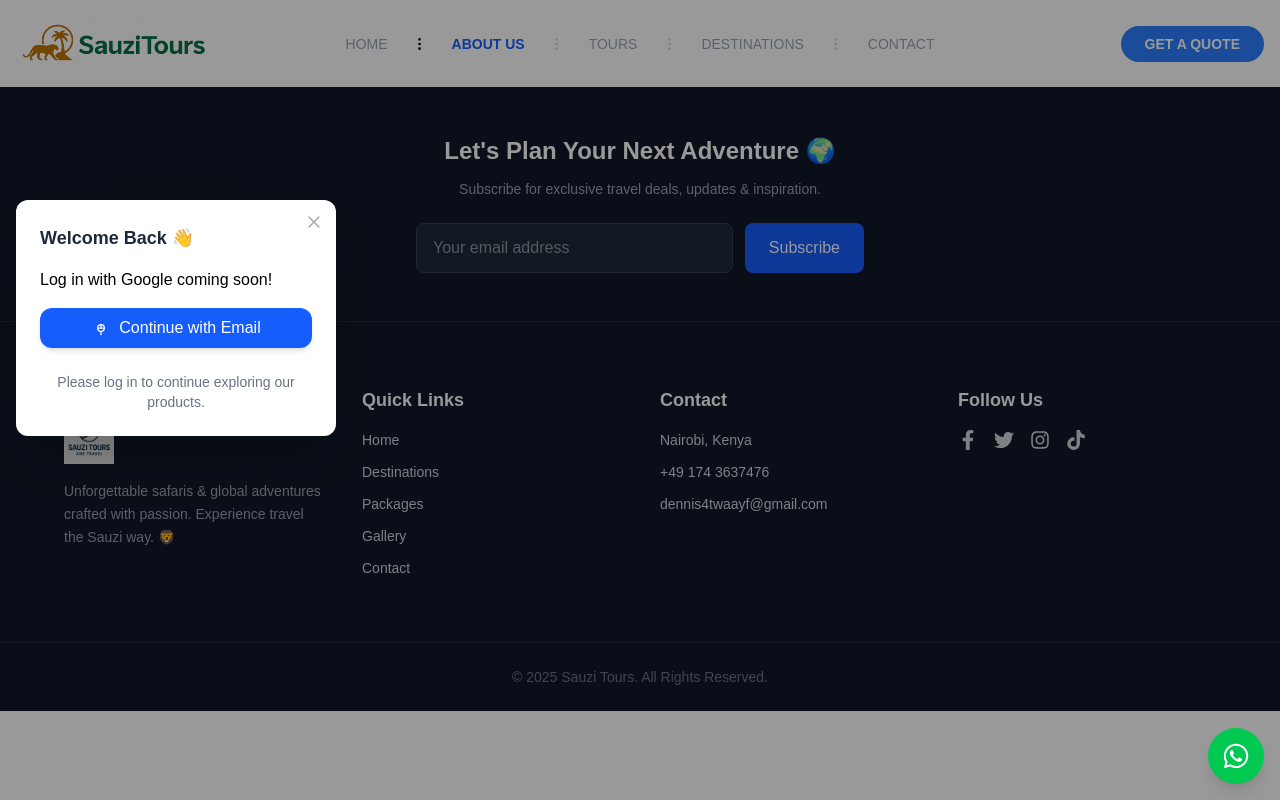
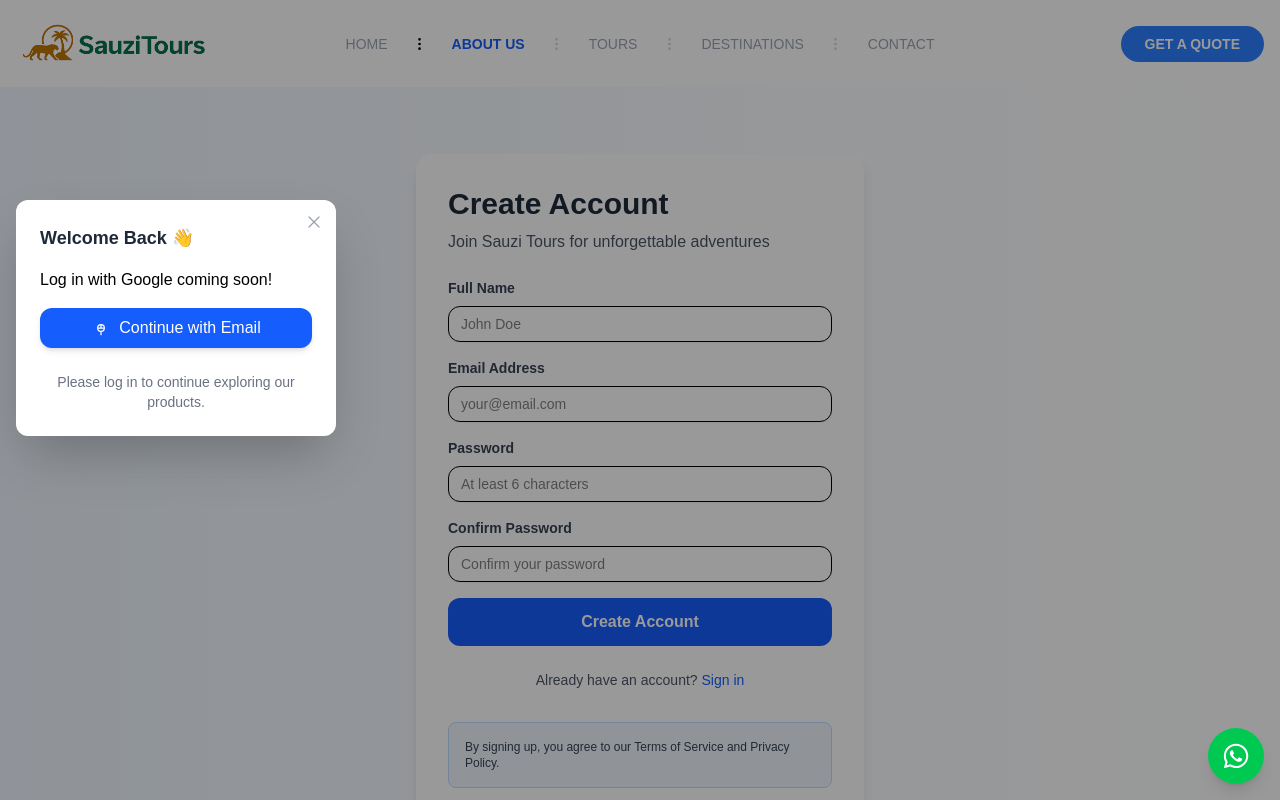
Before and after one commit to AMfalme/sauzi-tours-and-travels, a Next.js app: page /register in a window 1280 px wide. Shown: the top 800 px of the page. Built offline with nearby package versions, Linux system fonts and the light colour scheme; no server answers.

Commit message:
Add signupWithEmailAndPassword

```diff
--- a/src/app/(public)/register/page.tsx
+++ b/src/app/(public)/register/page.tsx
@@ -1,8 +1,212 @@
+
+"use client";
+
+import { useState } from "react";
+import { useRouter } from "next/navigation";
+import Link from "next/link";
+import { motion } from "framer-motion";
+import { Input } from "@/app/components/ui/input";
+import { signupWithEmail } from "@/app/lib/auth";
 
 export default function Register() {
+  const router = useRouter();
+  const [form, setForm] = useState({
+    name: "",
+    email: "",
+    password: "",
+    confirmPassword: "",
+  });
+  const [error, setError] = useState("");
+  const [loading, setLoading] = useState(false);
+
+  const handleChange = (e: React.ChangeEvent<HTMLInputElement>) => {
+    setForm({ ...form, [e.target.name]: e.target.value });
+    setError("");
+  };
+
+  const validateForm = (): boolean => {
+    if (!form.name.trim()) {
+      setError("Full name is required");
+      return false;
+    }
+
+    if (!form.email.trim()) {
+      setError("Email is required");
+      return false;
+    }
+
+    const emailRegex = /^[^\s@]+@[^\s@]+\.[^\s@]+$/;
+    if (!emailRegex.test(form.email)) {
+      setError("Invalid email address");
+      return false;
+    }
+
+    if (!form.password) {
+      setError("Password is required");
+      return false;
+    }
+
+    if (form.password.length < 6) {
+      setError("Password must be at least 6 characters");
+      return false;
+    }
+
+    if (form.password !== form.confirmPassword) {
+      setError("Passwords do not match");
+      return false;
+    }
+
+    return true;
+  };
+
+  const handleSubmit = async (e: React.FormEvent) => {
+    e.preventDefault();
+    setError("");
+
+    if (!validateForm()) {
+      return;
+    }
+
+    setLoading(true);
+
+    const result = await signupWithEmail(form.email, form.password, form.name);
+
+    if (result.success) {
+      // Redirect to login or dashboard
+      router.push("/dashboard");
+    } else {
+      setError(result.message);
+    }
+
+    setLoading(false);
+  };
+
   return (
-    <>
+    <div className="min-h-screen bg-gradient-to-r from-blue-50 to-white flex items-center justify-center px-6 py-12">
+      <motion.div
+        initial={{ opacity: 0, y: 40 }}
+        animate={{ opacity: 1, y: 0 }}
+        transition={{ duration: 0.6 }}
+        className="w-full max-w-md bg-white rounded-2xl shadow-lg p-8"
+      >
+        <h1 className="text-3xl font-bold text-gray-800 mb-2">
+          Create Account
+        </h1>
+        <p className="text-gray-600 mb-6">
+          Join Sauzi Tours for unforgettable adventures
+        </p>
 
-    </>
+        <form onSubmit={handleSubmit} className="space-y-4">
+          {/* Full Name */}
+          <div>
+            <label className="block text-sm font-semibold mb-2 text-gray-700">
+              Full Name
+            </label>
+            <Input
+              type="text"
+              name="name"
+              placeholder="John Doe"
+              value={form.name}
+              onChange={handleChange}
+              className="rounded-xl focus:ring-2 focus:ring-blue-500"
+            />
+          </div>
+
+          {/* Email */}
+          <div>
+            <label className="block text-sm font-semibold mb-2 text-gray-700">
+              Email Address
+            </label>
+            <Input
+              type="email"
+              name="email"
+              placeholder="your@email.com"
+              value={form.email}
+              onChange={handleChange}
+              className="rounded-xl focus:ring-2 focus:ring-blue-500"
+            />
+          </div>
+
+          {/* Password */}
+          <div>
+            <label className="block text-sm font-semibold mb-2 text-gray-700">
+              Password
+            </label>
+            <Input
+              type="password"
+              name="password"
+              placeholder="At least 6 characters"
+              value={form.password}
+              onChange={handleChange}
+              className="rounded-xl focus:ring-2 focus:ring-blue-500"
+            />
+          </div>
+
+          {/* Confirm Password */}
+          <div>
+            <label className="block text-sm font-semibold mb-2 text-gray-700">
+              Confirm Password
+            </label>
+            <Input
+              type="password"
+              name="confirmPassword"
+              placeholder="Confirm your password"
+              value={form.confirmPassword}
+              onChange={handleChange}
+              className="rounded-xl focus:ring-2 focus:ring-blue-500"
+            />
+          </div>
+
+          {/* Error Message */}
+          {error && (
+            <motion.div
+              initial={{ opacity: 0 }}
+              animate={{ opacity: 1 }}
+              className="bg-red-50 border border-red-200 text-red-700 px-4 py-3 rounded-lg text-sm"
+            >
+              {error}
+            </motion.div>
+          )}
+
+          {/* Submit Button */}
+          <motion.button
+            type="submit"
+            disabled={loading}
+            whileHover={!loading ? { scale: 1.02 } : {}}
+            whileTap={!loading ? { scale: 0.98 } : {}}
+            className={`w-full py-3 px-4 rounded-xl font-semibold transition-all ${
+              loading
+                ? "bg-blue-400 cursor-not-allowed text-white"
+                : "bg-blue-600 hover:bg-blue-700 text-white"
+            }`}
+          >
+            {loading ? "Creating account..." : "Create Account"}
+          </motion.button>
+        </form>
+
+        {/* Already have an account link */}
+        <div className="mt-6 text-center text-sm text-gray-600">
+          Already have an account?{" "}
+          <Link
+            href="/login"
+            className="text-blue-600 hover:underline font-medium"
+          >
+            Sign in
+          </Link>
+        </div>
+
+        {/* Terms info */}
+        <motion.div
+          initial={{ opacity: 0 }}
+          animate={{ opacity: 1 }}
+          transition={{ delay: 0.3 }}
+          className="mt-8 bg-blue-50 border border-blue-200 rounded-lg p-4 text-xs text-gray-700"
+        >
+          <p>
+            By signing up, you agree to our Terms of Service and Privacy Policy.
+          </p>
+        </motion.div>
+      </motion.div>
+    </div>
   );
 }
--- a/src/app/lib/auth.ts
+++ b/src/app/lib/auth.ts
@@ -1,11 +1,13 @@
 import {
   signInWithEmailAndPassword,
+  createUserWithEmailAndPassword,
+  updateProfile,
   signOut,
   onAuthStateChanged,
   User as FirebaseUser,
 } from "firebase/auth";
 import { auth } from "./firebase";
-import { doc, getDoc } from "firebase/firestore";
+import { doc, getDoc, setDoc } from "firebase/firestore";
 import { db } from "./firebase";
 
 export type User = {
@@ -36,6 +38,54 @@ export async function loginWithEmail(
       message = "Invalid email address";
     } else if (error.code === "auth/too-many-requests") {
       message = "Too many login attempts. Please try again later.";
+    }
+    return { success: false, message };
+  }
+}
+
+export async function signupWithEmail(
+  email: string,
+  password: string,
+  name: string
+): Promise<{ success: boolean; message: string; user?: FirebaseUser }> {
+  try {
+    // Create user account
+    const userCredential = await createUserWithEmailAndPassword(
+      auth,
+      email,
+      password
+    );
+
+    // Update profile with name
+    await updateProfile(userCredential.user, {
+      displayName: name,
+    });
+
+    // Create user document in Firestore
+    await setDoc(doc(db, "users", userCredential.user.uid), {
+      uid: userCredential.user.uid,
+      name: name,
+      email: email,
+      role: "user",
+      createdAt: new Date(),
+      updatedAt: new Date(),
+    });
+
+    return {
+      success: true,
+      message: "Account created successfully",
+      user: userCredential.user,
+    };
+  } catch (error: any) {
+    let message = "Signup failed";
+    if (error.code === "auth/email-already-in-use") {
+      message = "Email is already registered";
+    } else if (error.code === "auth/weak-password") {
+      message = "Password is too weak (min 6 characters)";
+    } else if (error.code === "auth/invalid-email") {
+      message = "Invalid email address";
+    } else if (error.code === "auth/operation-not-allowed") {
+      message = "Account creation is disabled";
     }
     return { success: false, message };
   }
--- a/src/app/lib/firebase.ts
+++ b/src/app/lib/firebase.ts
@@ -5,7 +5,7 @@ import { getAuth } from "firebase/auth";
 // For Firebase JS SDK v7.20.0 and later, measurementId is optional
 const firebaseConfig = {
   apiKey: process.env.NEXT_PUBLIC_FIREBASE_API_KEY,
-  auth_domain: process.env.NEXT_PUBLIC_FIREBASE_AUTH_DOMAIN,
+  authDomain: process.env.NEXT_PUBLIC_FIREBASE_AUTH_DOMAIN,
   projectId: process.env.NEXT_PUBLIC_FIREBASE_PROJECT_ID,
   storageBucket: process.env.NEXT_PUBLIC_FIREBASE_STORAGE_BUCKET,
   messagingSenderId: process.env.NEXT_PUBLIC_FIREBASE_MESSAGING_SENDER_ID,
```
